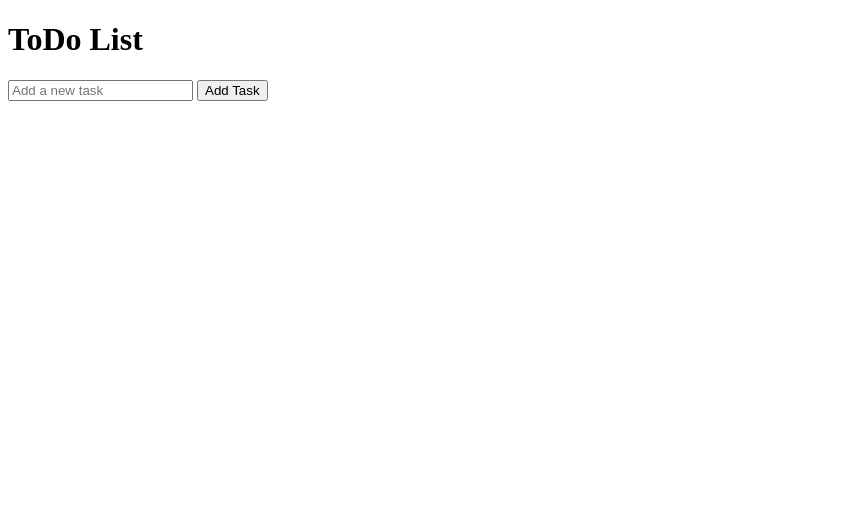
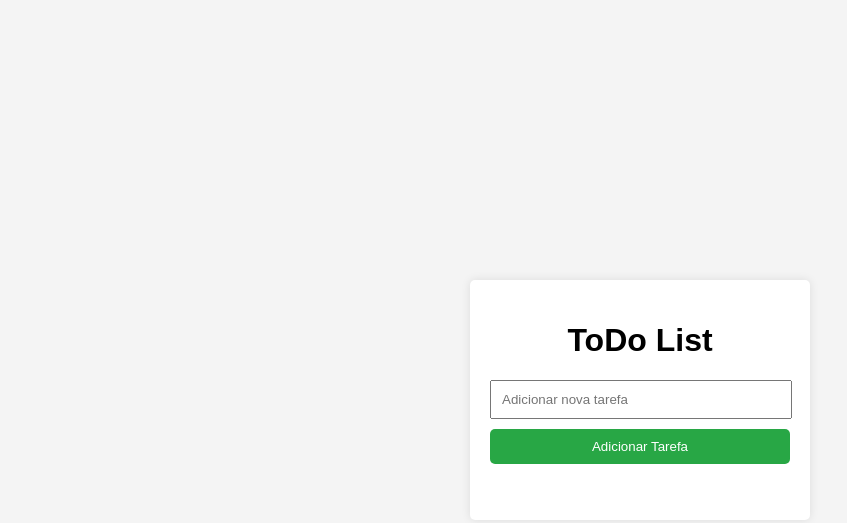
Before and after one commit to leonardotmcosta/to_do, a plain HTML site: page index.html in a window 1280 px wide. Shown: the whole page, without its empty margins (0-847 px from the left). Drawn offline with Linux system fonts and the light colour scheme.

Commit message:
primeiro commit do exercício pronto

```diff
--- a/index.html
+++ b/index.html
@@ -1,16 +1,16 @@
 <!DOCTYPE html>
 <html lang="en">
   <head>
-    <meta charset="UTF-8">
-    <meta name="viewport" content="width=device-width, initial-scale=1.0">
+    <meta charset="UTF-8" />
+    <meta name="viewport" content="width=device-width, initial-scale=1.0" />
     <title>ToDo List</title>
-    <link rel="stylesheet" href="styles.css">
+    <link rel="stylesheet" href="./style.css" />
   </head>
   <body>
     <div class="container">
       <h1>ToDo List</h1>
-        <input type="text" id="taskInput" placeholder="Add a new task">
-        <button id="addTaskButton">Add Task</button>
+      <input type="text" id="taskInput" placeholder="Adicionar nova tarefa" />
+      <button id="addTaskButton">Adicionar Tarefa</button>
       <ul id="taskList"></ul>
     </div>
     <script src="script.js"></script>
```
Lines whose indentation alone changed are shown as unchanged.
